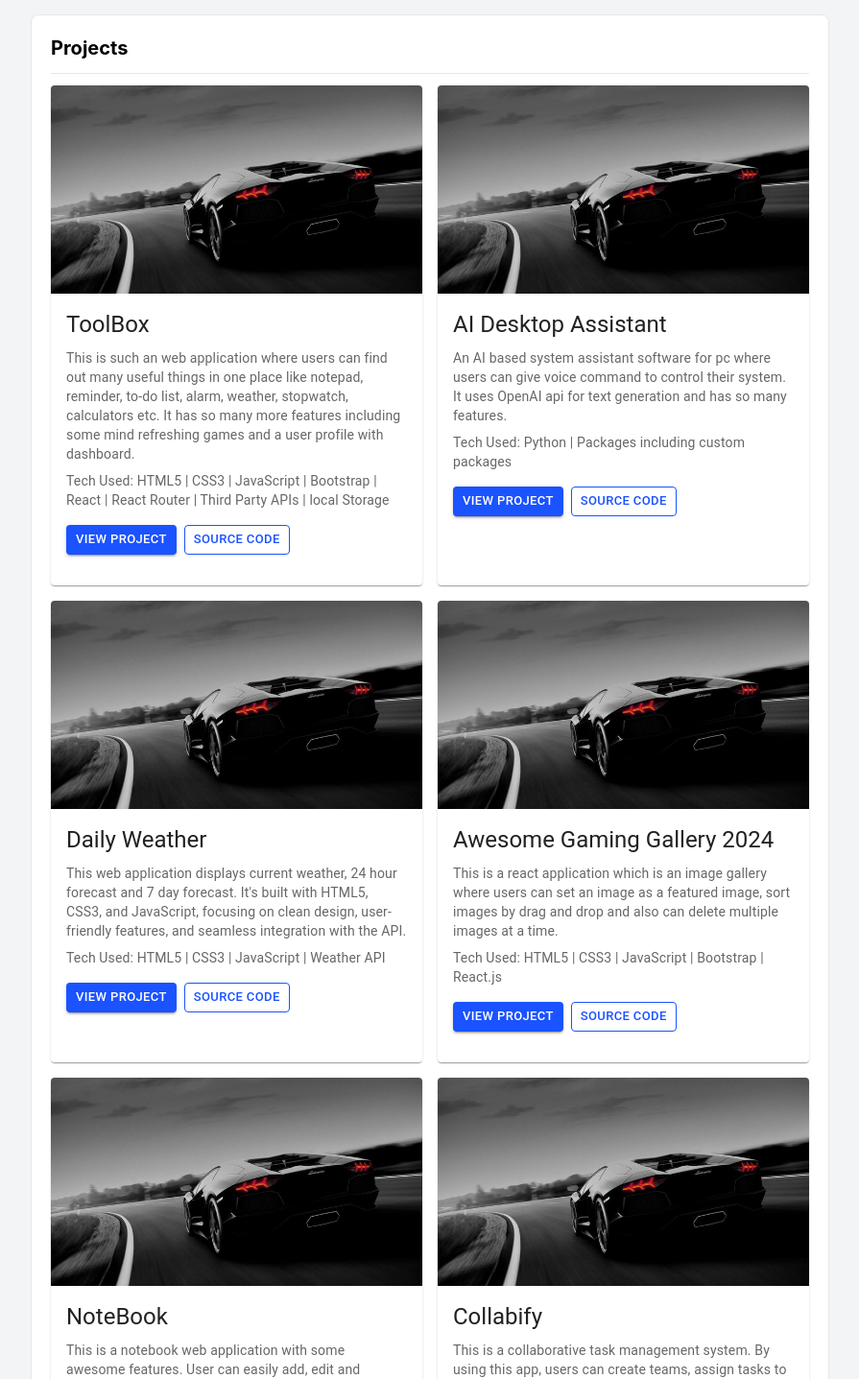
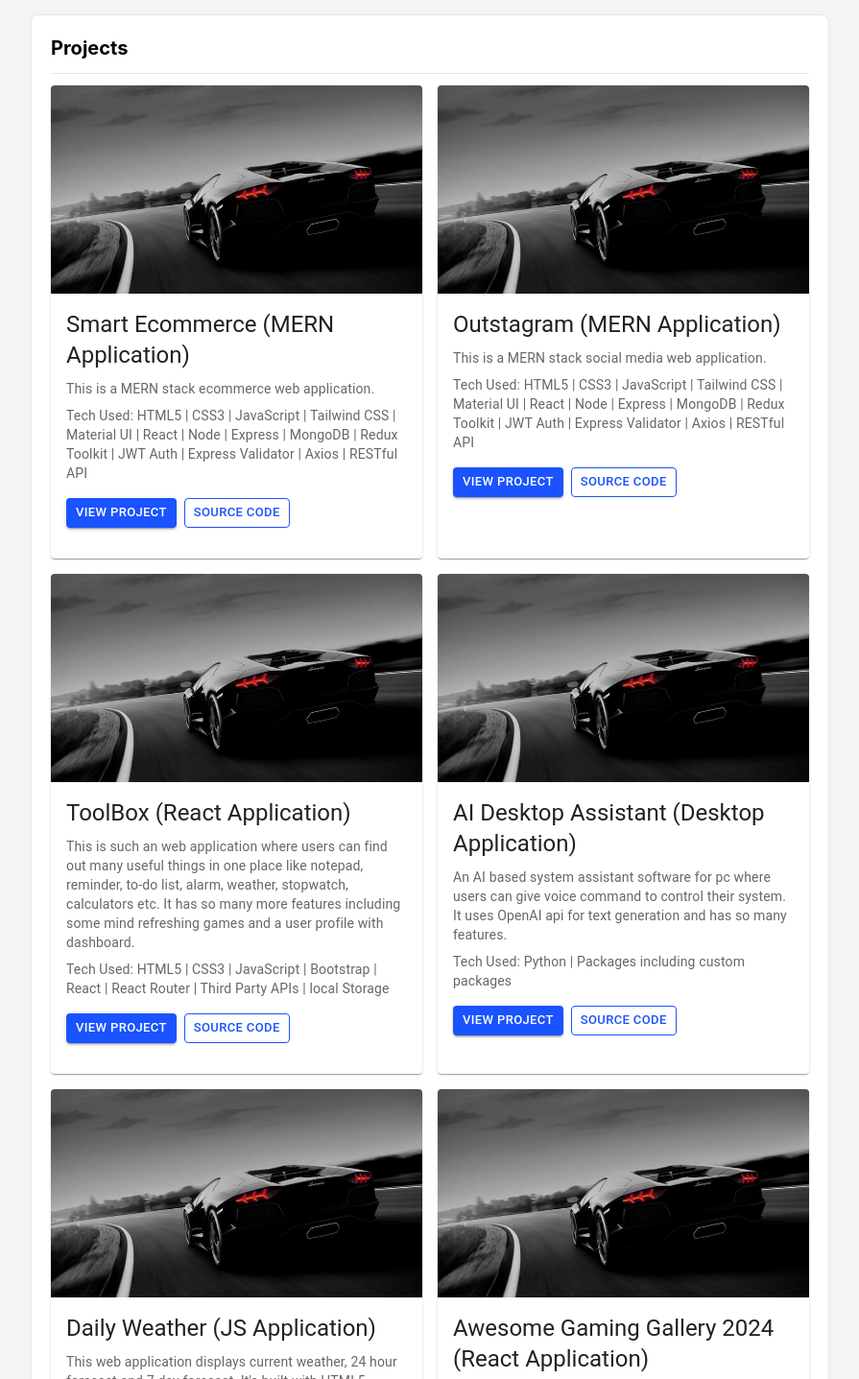
Before and after one commit to AntoAhamed/Updated-Portfolio, a React (Create React App) app: page /projects in a window 1280 px wide. Shown: the part 533-1970 px from the top of the page at 96% size, without its empty margins (192-1087 px from the left). Built offline with nearby package versions, Linux system fonts and the light colour scheme.

Commit message:
new mern projects are added

```diff
--- a/src/components/projects/Projects.jsx
+++ b/src/components/projects/Projects.jsx
@@ -5,7 +5,23 @@ function Projects() {
   const projects = [
     {
       image: "",
-      title: "ToolBox",
+      title: "Smart Ecommerce (MERN Application)",
+      description: "This is a MERN stack ecommerce web application.",
+      tech_used: "Tech Used: HTML5 | CSS3 | JavaScript | Tailwind CSS | Material UI | React | Node | Express | MongoDB | Redux Toolkit | JWT Auth | Express Validator | Axios | RESTful API",
+      live_url: "https://smart-ecommerce-2025.vercel.app",
+      source_code_url: "https://github.com/AntoAhamed/Ecommerce",
+    },
+    {
+      image: "",
+      title: "Outstagram (MERN Application)",
+      description: "This is a MERN stack social media web application.",
+      tech_used: "Tech Used: HTML5 | CSS3 | JavaScript | Tailwind CSS | Material UI | React | Node | Express | MongoDB | Redux Toolkit | JWT Auth | Express Validator | Axios | RESTful API",
+      live_url: "https://outstagram-socialmedia.vercel.app",
+      source_code_url: "https://github.com/AntoAhamed/socialmedia",
+    },
+    {
+      image: "",
+      title: "ToolBox (React Application)",
       description: "This is such an web application where users can find out many useful things in one place like notepad, reminder, to-do list, alarm, weather, stopwatch, calculators etc. It has so many more features including some mind refreshing games and a user profile with dashboard.",
       tech_used: "Tech Used: HTML5 | CSS3 | JavaScript | Bootstrap | React | React Router | Third Party APIs | local Storage",
       live_url: "https://tool-box-plus.vercel.app",
@@ -13,7 +29,7 @@ function Projects() {
     },
     {
       image: "",
-      title: "AI Desktop Assistant",
+      title: "AI Desktop Assistant (Desktop Application)",
       description: "An AI based system assistant software for pc where users can give voice command to control their system. It uses OpenAI api for text generation and has so many features.",
       tech_used: "Tech Used: Python | Packages including custom packages",
       live_url: "https://www.linkedin.com/posts/nazirulmobin_artificialintelligence-ai-techjourney-activity-7214629856246972417-rrRu?utm_source=share&utm_medium=member_desktop",
@@ -21,7 +37,7 @@ function Projects() {
     },
     {
       image: "",
-      title: "Daily Weather",
+      title: "Daily Weather (JS Application)",
       description: "This web application displays current weather, 24 hour forecast and 7 day forecast. It's built with HTML5, CSS3, and JavaScript, focusing on clean design, user-friendly features, and seamless integration with the API.",
       tech_used: "Tech Used: HTML5 | CSS3 | JavaScript | Weather API",
       live_url: "https://daily-weather-iota.vercel.app",
@@ -29,7 +45,7 @@ function Projects() {
     },
     {
       image: "",
-      title: "Awesome Gaming Gallery 2024",
+      title: "Awesome Gaming Gallery 2024 (React Application)",
       description: "This is a react application which is an image gallery where users can set an image as a featured image, sort images by drag and drop and also can delete multiple images at a time.",
       tech_used: "Tech Used: HTML5 | CSS3 | JavaScript | Bootstrap | React.js",
       live_url: "https://awesome-gallery-six.vercel.app",
@@ -37,7 +53,7 @@ function Projects() {
     },
     {
       image: "",
-      title: "NoteBook",
+      title: "NoteBook (React Application)",
       description: "This is a notebook web application with some awesome features. User can easily add, edit and remove their notes. Users will be able to review their notes in real-time.",
       tech_used: "Tech Used: HTML5 | CSS3 | JavaScript | Bootstrap | React.js | React Router",
       live_url: "https://notebook-nine.vercel.app",
@@ -45,7 +61,7 @@ function Projects() {
     },
     {
       image: "",
-      title: "Collabify",
+      title: "Collabify (React Application)",
       description: "This is a collaborative task management system. By using this app, users can create teams, assign tasks to the teams and join others to the teams. Every tasks have their priority, status and due date. Team members can change task status any time.",
       tech_used: "Tech Used: HTML5 | CSS3 | JavaScript | Bootstrap | React.js | React Router",
       live_url: "https://collaborative-task-management-app-five.vercel.app",
@@ -53,7 +69,7 @@ function Projects() {
     },
     {
       image: "",
-      title: "EazyCanteen",
+      title: "EazyCanteen (Full Stack Web Application)",
       description: "It was our university final year project. In this project, users can enjoy a seamless food ordering process. It incorporates a virtual points system, enabling cashless transactions. It featured with Centralized menu management and many more.",
       tech_used: "Tech Used: HTML5 | CSS3 | Bootstrap | JavaScript | jQuery | PHP | MySQL",
       live_url: "https://github.com/AntoAhamed/Canteen-Management",
```
